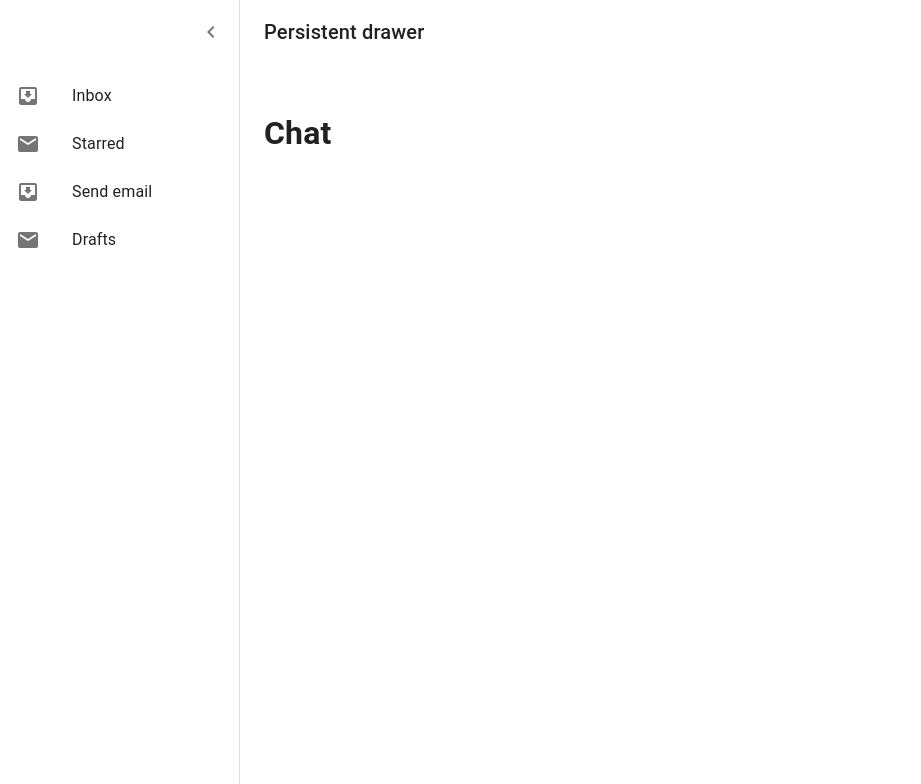
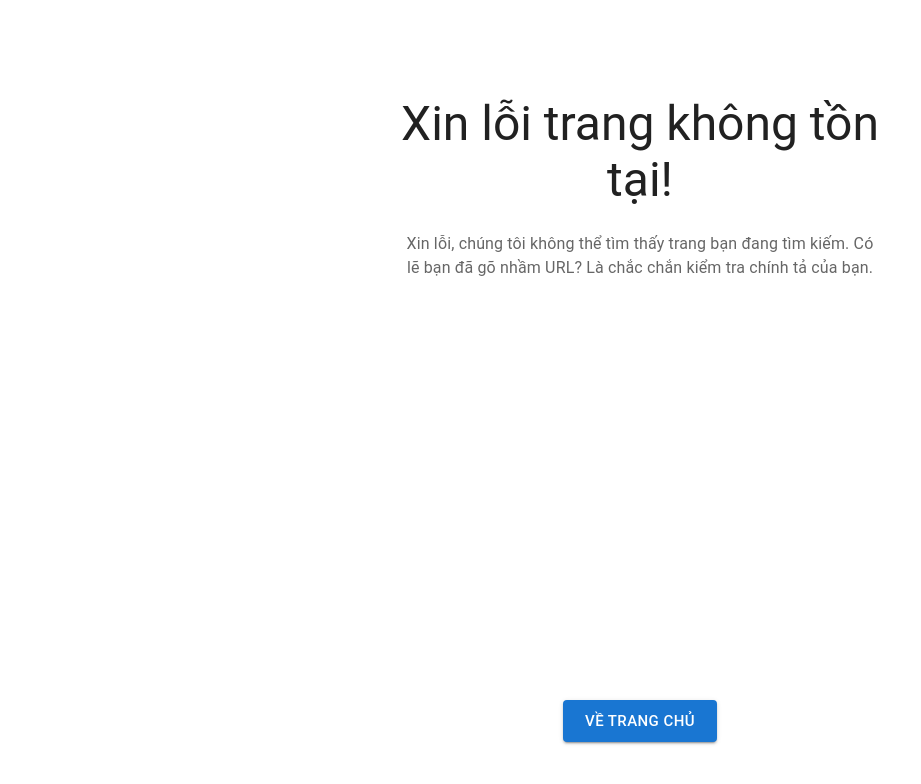
Before and after one commit to hptprobook/trainning_equipment_2024, a React (Vite) app in the folder website/: page / in a window 1280 px wide. Shown: the top 784 px of the page, without its empty margins (0-921 px from the left). Built offline with nearby package versions, Linux system fonts and the light colour scheme; no server answers.

Commit message:
fix: fix route and refactor code

```diff
--- a/website/src/layout/chat/nav.jsx
+++ b/website/src/layout/chat/nav.jsx
@@ -1,5 +1,5 @@
 import { List, ListItem, ListItemButton, ListItemIcon } from '@mui/material';
-import React from 'react';
+// import React from 'react';
 import InboxIcon from '@mui/icons-material/MoveToInbox';
 import MailIcon from '@mui/icons-material/Mail';
 import ListItemText from '@mui/material/ListItemText';
--- /dev/null
+++ b/website/src/pages/Chat/ChatIndex.jsx
@@ -0,0 +1,9 @@
+
+import { Button } from '@mui/material';
+export const ChatIndex = () => {
+  return (
+    <>
+      <Button>ChatIndex</Button>
+    </>
+  );
+};
--- /dev/null
+++ b/website/src/pages/Chat/index.jsx
@@ -0,0 +1,15 @@
+// import React from 'react'
+
+import { Helmet } from 'react-helmet-async';
+import { ChatIndex } from './ChatIndex';
+
+const ChatIndexPage = () =>
+  <>
+    <Helmet>
+      <title>Chat</title>
+    </Helmet>
+    <ChatIndex />
+  </>
+    ;
+
+export default ChatIndexPage;
--- a/website/src/pages/ChatIndex.jsx
+++ /dev/null
@@ -1,10 +0,0 @@
-
-import { Helmet } from 'react-helmet-async';
-export const ChatIndex = () => {
-  return (
-    <>
-      <Helmet><title>Chat</title></Helmet>
-      <h1>Chat</h1>
-    </>
-  );
-};
--- a/website/src/pages/Compiler/CompilerPage.jsx
+++ b/website/src/pages/Compiler/CompilerPage.jsx
@@ -1,8 +1,7 @@
 import { Box } from '@mui/material';
 import { useState } from 'react';
-import { CompilerLayout } from '~/layout/compiler/CompilerLayout';
 
-const  CompilerPage = () => {
+const CompilerPage = () => {
   const [sourceCode, setSourceCode] = useState('');
 
   const handleRunCode = () => {
@@ -15,6 +14,6 @@ const  CompilerPage = () => {
       <button onClick={handleRunCode}>Compile</button>
     </Box>
   );
-}
+};
 
 export default CompilerPage;
--- /dev/null
+++ b/website/src/pages/Error/NotFoundPage.jsx
@@ -0,0 +1,13 @@
+// import React from 'react';
+import { Helmet } from 'react-helmet-async';
+import NotFoundView from './NotFoundView';
+
+const NotFoundPage = () =>
+  <>
+    <Helmet>
+      <title> 404 </title>
+    </Helmet>
+    <NotFoundView />
+  </>;
+
+export default NotFoundPage;
--- /dev/null
+++ b/website/src/pages/Error/NotFoundView.jsx
@@ -0,0 +1,73 @@
+import Box from '@mui/material/Box';
+import Button from '@mui/material/Button';
+import Container from '@mui/material/Container';
+import Typography from '@mui/material/Typography';
+import { NavLink } from 'react-router-dom';
+
+
+// ----------------------------------------------------------------------
+
+export default function NotFoundView() {
+  const renderHeader = (
+    <Box
+      component="header"
+      sx={{
+        top: 0,
+        left: 0,
+        width: 1,
+        lineHeight: 0,
+        position: 'fixed',
+        p: (theme) => ({ xs: theme.spacing(3, 3, 0), sm: theme.spacing(5, 5, 0) }),
+      }}
+    >
+      {/* <Logo /> */}
+    </Box>
+  );
+
+  return (
+    <>
+      {renderHeader}
+
+      <Container>
+        <Box
+          sx={{
+            py: 12,
+            maxWidth: 480,
+            mx: 'auto',
+            display: 'flex',
+            minHeight: '80vh',
+            textAlign: 'center',
+            alignItems: 'center',
+            flexDirection: 'column',
+            justifyContent: 'center',
+          }}
+        >
+          <Typography variant="h3" sx={{ mb: 3 }}>
+                        Xin lỗi trang không tồn tại!
+          </Typography>
+
+          <Typography sx={{ color: 'text.secondary' }}>
+                        Xin lỗi, chúng tôi không thể tìm thấy trang bạn đang tìm kiếm. Có lẽ bạn đã gõ nhầm URL? Là
+                        chắc chắn kiểm tra chính tả của bạn.
+          </Typography>
+
+          <Box
+            component="img"
+            // src="/assets/illustrations/illustration_404.svg"
+            sx={{
+              mx: 'auto',
+              height: 260,
+              my: { xs: 5, sm: 10 },
+            }}
+          />
+
+          <NavLink to="/">
+            <Button size="large" variant="contained" >
+                            Về trang chủ
+            </Button>
+          </NavLink>
+        </Box>
+      </Container>
+    </>
+  );
+}
--- a/website/src/routes/route.jsx
+++ b/website/src/routes/route.jsx
@@ -2,9 +2,10 @@
 import * as React from 'react';
 import { Outlet, useRoutes } from 'react-router-dom';
 import ChatLayout from '../layout/chat/ChatLayout';
-import { ChatIndex } from '../pages/ChatIndex';
 import CompilerPage from '~/pages/Compiler/CompilerPage';
 import { CompilerLayout } from '~/layout/compiler/CompilerLayout';
+import ChatIndexPage from '~/pages/Chat';
+import NotFoundPage from '~/pages/Error/NotFoundPage';
 
 
 const MainRoute = () => {
@@ -18,36 +19,28 @@ const MainRoute = () => {
         </ChatLayout>
       ),
       children: [
-        { element: <ChatIndex />, index: true },
+        { element: <ChatIndexPage />, path: '/chat' },
       ],
     },
     {
       element: (
-        <ChatLayout>
+        <CompilerLayout>
           <React.Suspense>
             <Outlet />
           </React.Suspense>
-        </ChatLayout>
+        </CompilerLayout>
       ),
       children: [
-        { element: <ChatIndex />, index: true },
         {
-          element: (
-            <CompilerLayout>
-              <React.Suspense>
-                <Outlet />
-              </React.Suspense>
-            </CompilerLayout>
-          ),
-          children: [
-            {
-              path: 'compiler',
-              element: <CompilerPage />,
-            },
-          ],
+          path: 'compiler',
+          element: <CompilerPage />,
         },
       ],
     },
+    {
+      path: '*',
+      element: <NotFoundPage />,
+    }
   ]);
 
   return element;
--- /dev/null
+++ b/website/src/theme/overrides.js
@@ -0,0 +1,146 @@
+import { alpha } from '@mui/material/styles';
+import { outlinedInputClasses } from '@mui/material/OutlinedInput';
+
+// ----------------------------------------------------------------------
+
+export function overrides(theme) {
+  return {
+    MuiCssBaseline: {
+      styleOverrides: {
+        '*': {
+          boxSizing: 'border-box',
+        },
+        html: {
+          margin: 0,
+          padding: 0,
+          width: '100%',
+          height: '100%',
+          WebkitOverflowScrolling: 'touch',
+        },
+        body: {
+          margin: 0,
+          padding: 0,
+          width: '100%',
+          height: '100%',
+        },
+        '#root': {
+          width: '100%',
+          height: '100%',
+        },
+        input: {
+          '&[type=number]': {
+            MozAppearance: 'textfield',
+            '&::-webkit-outer-spin-button': {
+              margin: 0,
+              WebkitAppearance: 'none',
+            },
+            '&::-webkit-inner-spin-button': {
+              margin: 0,
+              WebkitAppearance: 'none',
+            },
+          },
+        },
+        img: {
+          maxWidth: '100%',
+          display: 'inline-block',
+          verticalAlign: 'bottom',
+        },
+      },
+    },
+    MuiBackdrop: {
+      styleOverrides: {
+        root: {
+          backgroundColor: alpha(theme.palette.grey[900], 0.8),
+        },
+        invisible: {
+          background: 'transparent',
+        },
+      },
+    },
+    MuiButton: {
+      styleOverrides: {
+        containedInherit: {
+          color: theme.palette.common.white,
+          backgroundColor: theme.palette.grey[800],
+          '&:hover': {
+            color: theme.palette.common.white,
+            backgroundColor: theme.palette.grey[800],
+          },
+        },
+        sizeLarge: {
+          minHeight: 48,
+        },
+      },
+    },
+    MuiCard: {
+      styleOverrides: {
+        root: {
+          boxShadow: theme.customShadows.card,
+          borderRadius: Number(theme.shape.borderRadius) * 2,
+          position: 'relative',
+          zIndex: 0, // Fix Safari overflow: hidden with border radius
+        },
+      },
+    },
+    MuiCardHeader: {
+      defaultProps: {
+        titleTypographyProps: { variant: 'h6' },
+        subheaderTypographyProps: { variant: 'body2' },
+      },
+      styleOverrides: {
+        root: {
+          padding: theme.spacing(3, 3, 0),
+        },
+      },
+    },
+    MuiOutlinedInput: {
+      styleOverrides: {
+        root: {
+          [`& .${outlinedInputClasses.notchedOutline}`]: {
+            borderColor: alpha(theme.palette.grey[500], 0.24),
+          },
+        },
+      },
+    },
+    MuiPaper: {
+      defaultProps: {
+        elevation: 0,
+      },
+    },
+    MuiTableCell: {
+      styleOverrides: {
+        head: {
+          color: theme.palette.text.secondary,
+          backgroundColor: theme.palette.background.neutral,
+        },
+      },
+    },
+    MuiTooltip: {
+      styleOverrides: {
+        tooltip: {
+          backgroundColor: theme.palette.grey[800],
+        },
+        arrow: {
+          color: theme.palette.grey[800],
+        },
+      },
+    },
+    MuiTypography: {
+      styleOverrides: {
+        paragraph: {
+          marginBottom: theme.spacing(2),
+        },
+        gutterBottom: {
+          marginBottom: theme.spacing(1),
+        },
+      },
+    },
+    MuiMenuItem: {
+      styleOverrides: {
+        root: {
+          ...theme.typography.body2,
+        },
+      },
+    },
+  };
+}
--- a/website/src/theme/theme.js
+++ b/website/src/theme/theme.js
@@ -1,9 +1,11 @@
 import { experimental_extendTheme as extendTheme } from '@mui/material/styles';
 import { palette } from './palette.js';
 import { customShadows } from './custom-shadows.js';
+import { overrides } from './overrides';
 const theme = extendTheme({
   palette,
-  customShadows
+  customShadows,
+  overrides
 });
 
 export default theme;
```
Also changed, not shown: website/src/layout/chat/ChatLayout.jsx (+0 -7 lines).
